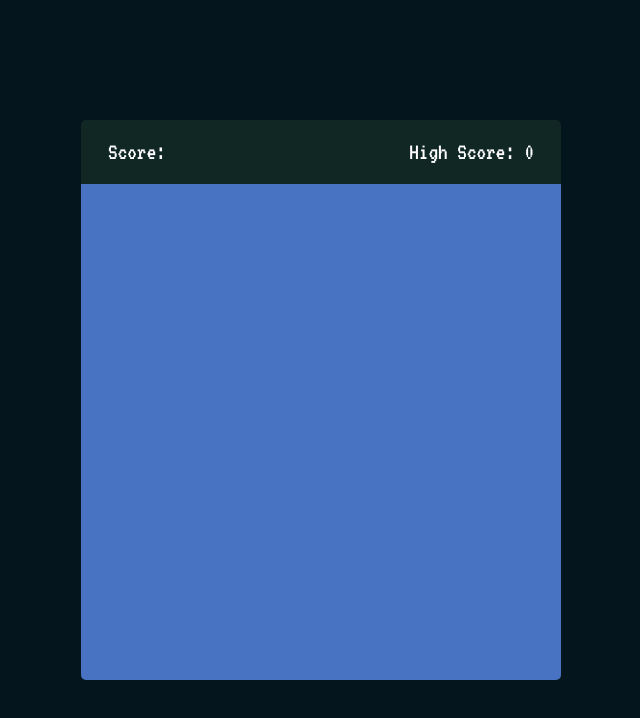
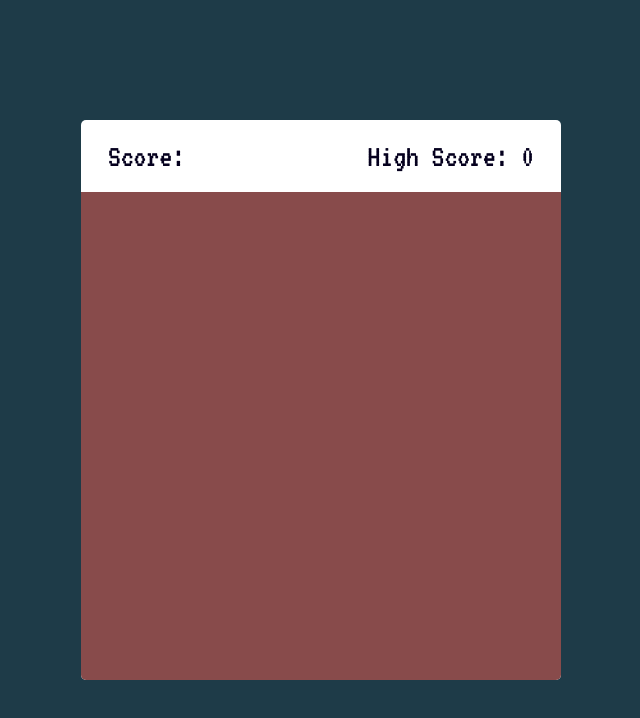
Before and after one commit to ingratexx/Snake-Game_estudo, a plain HTML site: page index.html in a window 1280 px wide. Shown: the whole page, without its empty margins (319-959 px from the left). Drawn offline with Linux system fonts and the light colour scheme.

Commit message:
Update style.css

```diff
--- a/style.css
+++ b/style.css
@@ -10,19 +10,19 @@ body {
   align-items: center;
   justify-content: center;
   min-height: 100vh;
-  background: #05151e;
+  background: #1e3b48;
 }
 
 .score {
-  color: white;
+  color: #05001e;
   font-family: 'VT323', monospace;
-  font-size: x-large;
+  font-size: xx-large;
 }
 
 .high-score {
-  color: white;
+  color: #05001e;
   font-family: 'VT323', monospace;
-  font-size: x-large;
+  font-size: xx-large;
 }
 
 .wrapper {
@@ -33,7 +33,7 @@ body {
   flex-direction: column;
   justify-content: center;
   border-radius: 5px;
-  background: #102724;
+  background: #ffffff;
 }
 
 .game-details {
@@ -49,16 +49,16 @@ body {
   height: 100%;
   width: 100%;
   display: grid;
-  background: #4773c2;
+  background: #884b4b;
   grid-template: repeat(30, 1fr) / repeat(30, 1fr);
 }
 
 .play-board .food {
-  background: #5ca36f;
+  background: #e2ebfd;
 }
 
 .play-board .head {
-  background: #000;
+  background: #fed06f;
 }
 
 .controls {
```
